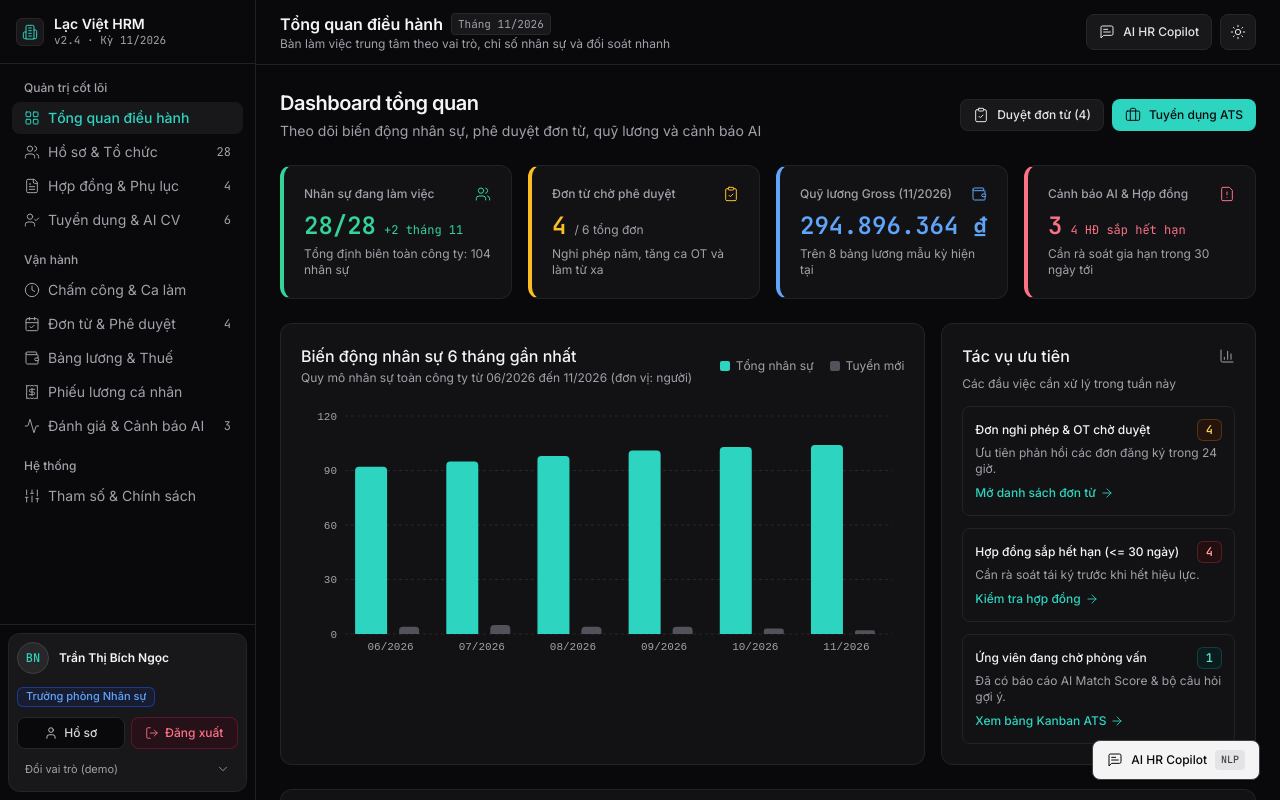
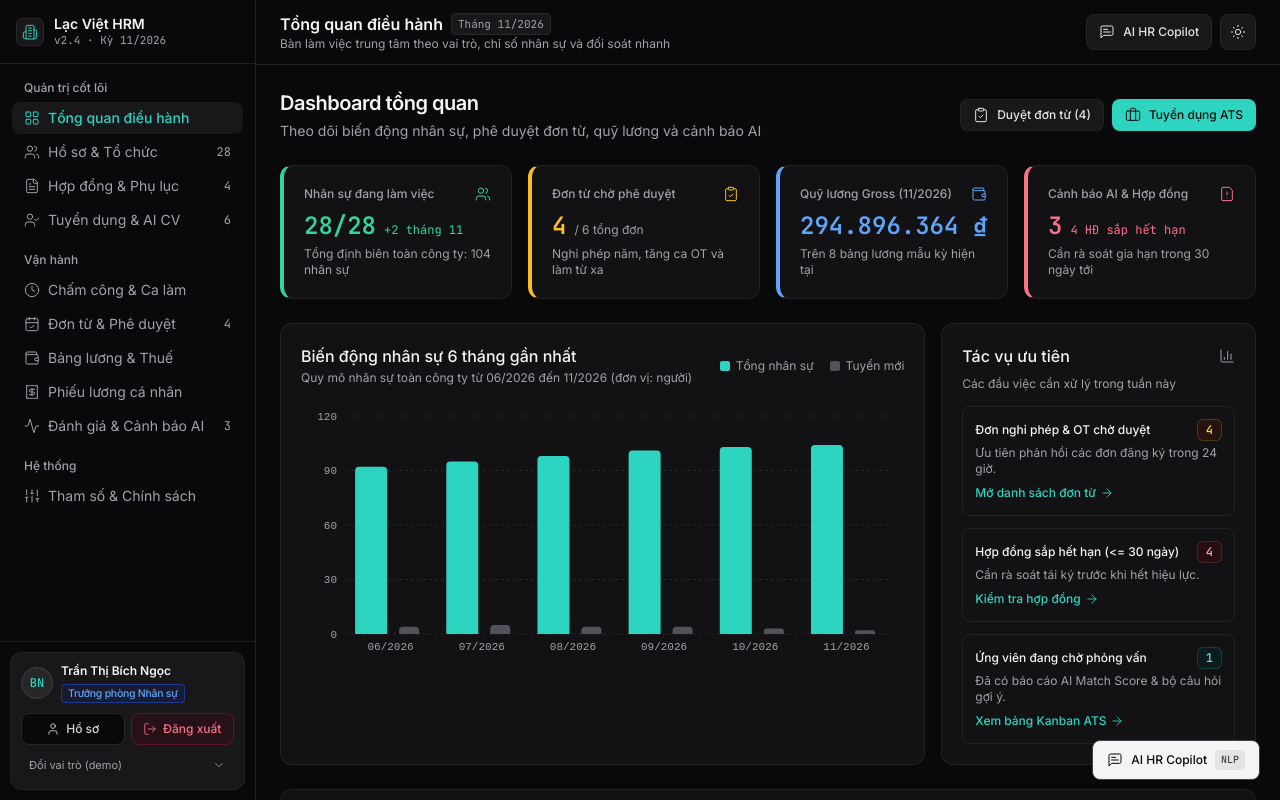
Before and after one commit to vinhce/Quan-tri-hanh-chinh-nhan-su, a Next.js app: page / in a window 1280 px wide. Built offline with nearby package versions, Linux system fonts and the light colour scheme.

Commit message:
ui(sidebar): arrange avatar beside stacked user name and role badge in account card

```diff
--- a/src/components/layout/sidebar.tsx
+++ b/src/components/layout/sidebar.tsx
@@ -479,7 +479,7 @@ export function Sidebar({ mobileOpen = false, onMobileClose }: SidebarProps) {
           })}
         </nav>
       {/* Account card footer */}
-      <div className="relative shrink-0 border-t border-zinc-200/80 p-2 dark:border-zinc-800/80">
+      <div className="relative shrink-0 border-t border-zinc-200/80 p-2.5 dark:border-zinc-800/80">
         {roleMenuOpen && (
           <div
             role="menu"
@@ -522,8 +522,8 @@ export function Sidebar({ mobileOpen = false, onMobileClose }: SidebarProps) {
           </div>
         )}
 
-        <div className="rounded-xl border border-zinc-200/80 bg-white p-2 dark:border-zinc-800/80 dark:bg-zinc-900">
-          <div className="flex min-w-0 items-center gap-2.5">
+        <div className="rounded-xl border border-zinc-200/80 bg-white p-2.5 dark:border-zinc-800/80 dark:bg-zinc-900">
+          <div className="flex items-center gap-2">
             <button
               type="button"
               onClick={() => setRoleMenuOpen((prev) => !prev)}
@@ -533,18 +533,17 @@ export function Sidebar({ mobileOpen = false, onMobileClose }: SidebarProps) {
             >
               {initials}
             </button>
-            <p className="min-w-0 flex-1 truncate text-xs font-semibold text-zinc-900 dark:text-zinc-100">
+            <div className="min-w-0 flex-1">
+              <p className="truncate text-xs font-semibold text-zinc-900 dark:text-zinc-100">
                 {displayName}
               </p>
-          </div>
-
-          <div className="mt-2">
               <span
                 title={roleBadge.text}
-              className={`inline-flex max-w-full items-center gap-1.5 whitespace-nowrap rounded-md border px-2 py-0.5 text-[11px] font-medium leading-tight ${roleBadge.className}`}
+                className={`mt-1 inline-flex max-w-full items-center overflow-hidden rounded border px-1.5 py-0.5 text-[10.5px] font-medium leading-tight tracking-tight ${roleBadge.className}`}
               >
                 <span className="truncate">{roleBadge.text}</span>
               </span>
+            </div>
           </div>
 
           <div className="mt-2.5 grid grid-cols-2 gap-1.5">
```
Lines whose indentation alone changed are shown as unchanged.
